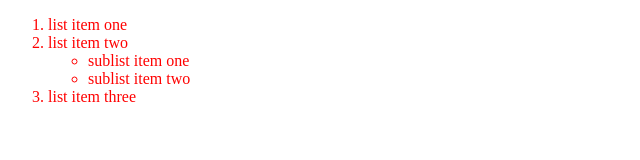
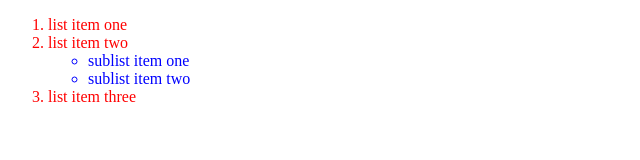
Before and after one commit to lmedinelli/lecture11, a plain HTML site: page descendant.html in a window 1280 px wide. Shown: the whole page, without its empty margins (0-640 px from the left). Drawn offline with Linux system fonts and the light colour scheme.

Commit message:
update html

```diff
--- a/descendant.html
+++ b/descendant.html
@@ -1,13 +1,19 @@
 <!DOCTYPE html>
 <html>
+
 <head>
     <title>My Web Page!</title>
     <style>
         ol li {
             color: red;
         }
+
+        ol ul li {
+            color: blue;
+        }
     </style>
 </head>
+
 <body>
     <ol>
         <li>list item one</li>
@@ -19,4 +25,5 @@
         <li>list item three</li>
     </ol>
 </body>
+
 </html>
```
Also changed, not shown: hover.html (+3 -0 lines). Lines whose indentation alone changed are shown as unchanged.
